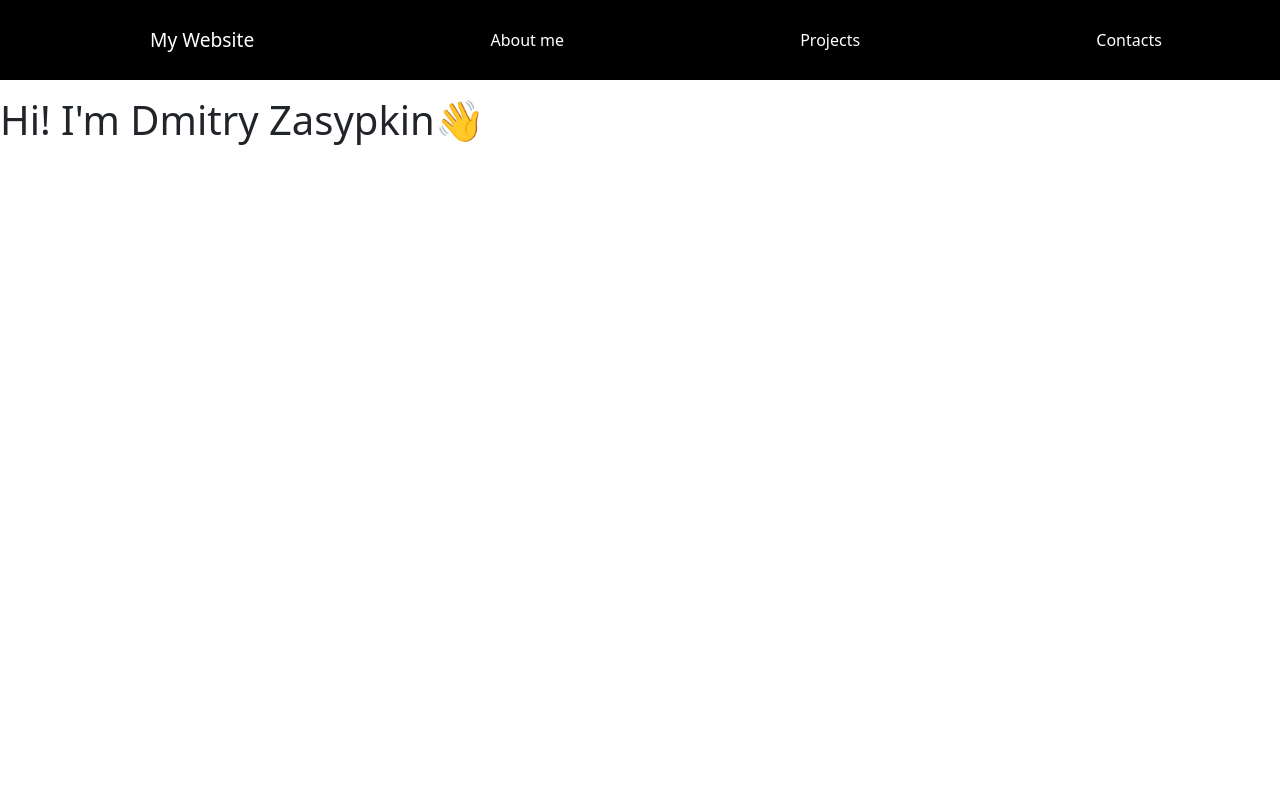
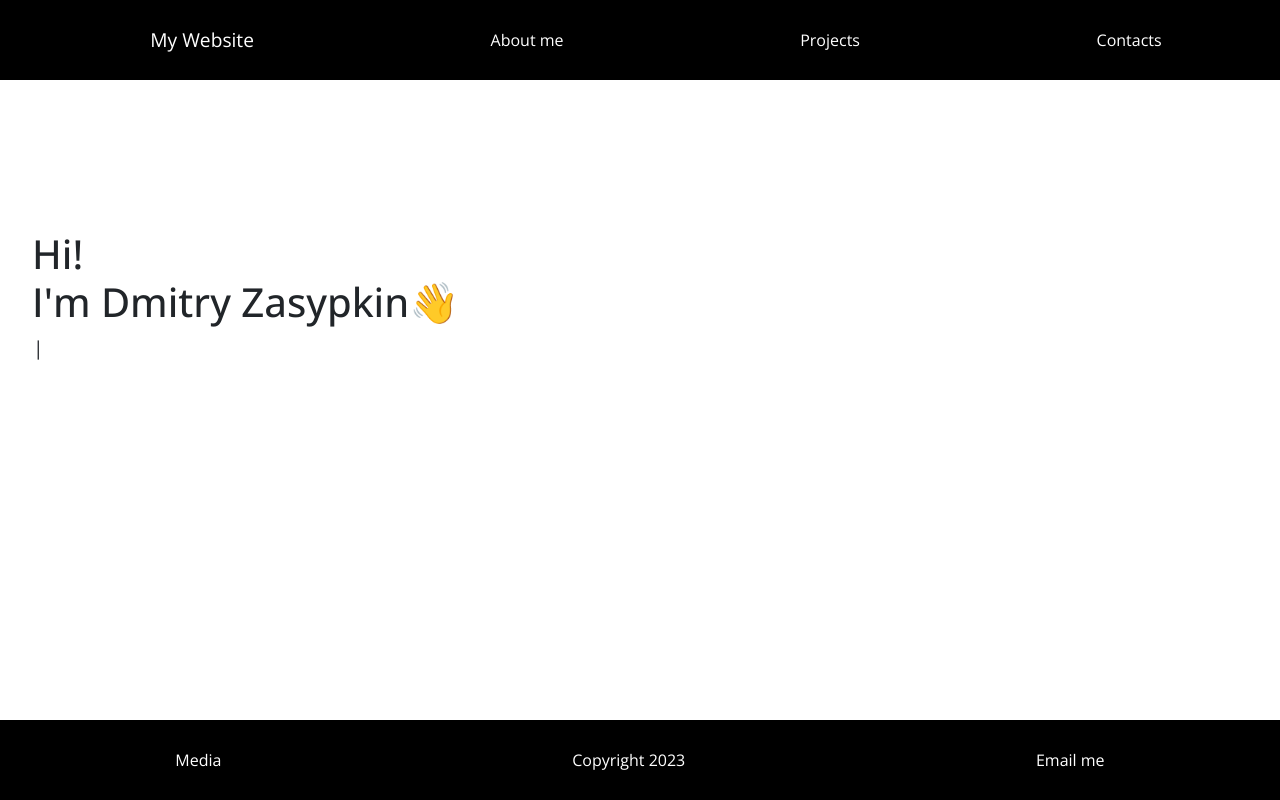
Before and after one commit to Btb82938293/portfolio-website-reactJS, a React (Create React App) app: page / in a window 1280 px wide. Built offline with nearby package versions, Linux system fonts and the light colour scheme.

Commit message:
Footer.js added

```diff
--- a/package.json
+++ b/package.json
@@ -12,6 +12,7 @@
     "react-dom": "^18.2.0",
     "react-icons": "^4.10.1",
     "react-scripts": "5.0.1",
+    "typewriter-effect": "^2.20.1",
     "web-vitals": "^2.1.4"
   },
   "scripts": {
--- a/src/App.css
+++ b/src/App.css
@@ -1,7 +1,10 @@
+@import url('https://fonts.googleapis.com/css2?family=Open+Sans:wght@400;500;600&display=swap');
+
 * {
   margin: 0;
   padding: 0;
   box-sizing: border-box;
+  font-family: 'Open Sans', sans-serif;
 }
 
 .nav-bar-items {
@@ -26,6 +29,27 @@
   color: white;
 }
 
-.nav-bar-items a:hover {
+.nav-bar-item:hover {
   border-bottom: 1px solid white;
+  transition: .3s;
 }
+
+.type-el {
+  font-size: 1.2rem;
+}
+
+main {
+  height: 50vh;
+  display: flex;
+  flex-direction: column;
+  justify-content: center;
+  padding: 2em;
+}
+
+.footer {
+  position: absolute;
+  bottom: 0;
+  padding: 0;
+  margin: 0;
+  width: 100%;
+}
--- a/src/App.js
+++ b/src/App.js
@@ -3,12 +3,14 @@ import 'bootstrap/dist/css/bootstrap.min.css'
 import React, {useState, useEffect} from "react"
 import NavBar2 from './components/NavBar';
 import Home from "./components/Home"
+import Footer from './components/Footer';
 
 function App() {
   return (
     <div className="App">
      <NavBar2 />
      <Home />
+     <Footer/>
     </div>
   );
 }
--- /dev/null
+++ b/src/components/Footer.js
@@ -0,0 +1,9 @@
+export default function Footer() {
+    return (
+      <ul className="nav-bar-items footer">
+        <li className="nav-bar-item"><a href="#">Media</a></li>
+        <li className="nav-bar-item"><a href="#">Copyright 2023</a></li>
+        <li className="nav-bar-item"><a href="#">Email me</a></li>
+      </ul>
+    )
+}
--- a/src/components/Home.js
+++ b/src/components/Home.js
@@ -2,13 +2,15 @@ import Container from 'react-bootstrap/Container';
 import Row from 'react-bootstrap/Row';
 import Col from 'react-bootstrap/Col';
 import { FaRegHandPeace } from 'react-icons/fa';
+import Type from './Type';
 
 // HiOutlineHandRaised
 
 export default function Home() {
   return (
-    <section>
-        <h1>Hi! I'm Dmitry Zasypkin<span className="icon">👋</span></h1>
-    </section>
+    <main>
+        <h1>Hi! <br></br>I'm Dmitry Zasypkin<span className="icon">👋</span></h1>
+        <div style={{ textAlign: "left" }} className="type-el"><Type /></div>
+    </main>
   );
 }
--- /dev/null
+++ b/src/components/Type.js
@@ -0,0 +1,19 @@
+import React from "react";
+import Typewriter from "typewriter-effect";
+
+export default function Type() {
+    return (
+        <Typewriter
+      options={{
+        strings: [
+          "React Developer",
+          "Freelancer",
+          "Teacher of English",
+        ],
+        autoStart: true,
+        loop: true,
+        deleteSpeed: 50,
+      }}
+    />
+    )
+}
```
Also changed, not shown: 1 other file (tests, documents, lock files or other folders).
